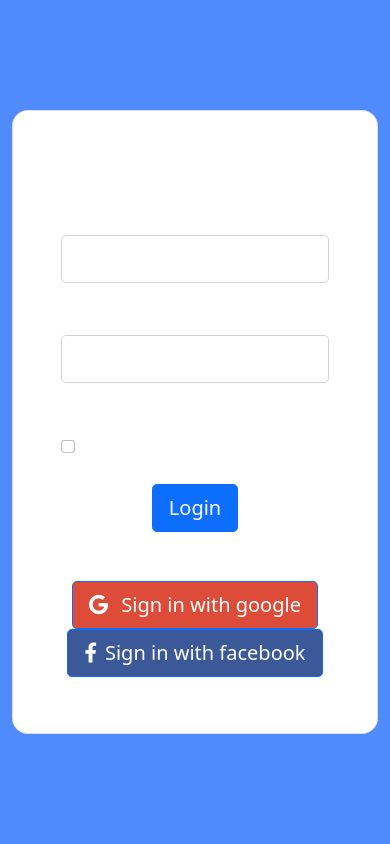
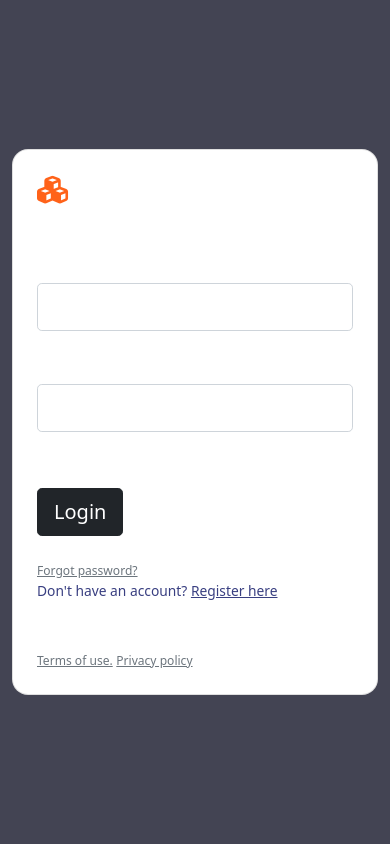
Before and after one commit to DovydasBerzanskas/eshop, a Spring Boot app: page /login in a window 390 px wide. Run offline with Spring Boot 4, Linux system fonts and the light colour scheme; some of the project's set-up classes (security, data sources, template engines, error pages and the like) are left out, and stand-ins take their place; some libraries are stand-ins or nearby versions.

Commit message:
[ESHOP] add custom login page, minor bug fixes

```diff
--- a/src/main/java/lt/codeacademy/eshop/security/controller/LoginController.java
+++ b/src/main/java/lt/codeacademy/eshop/security/controller/LoginController.java
@@ -8,7 +8,7 @@
 public class LoginController {
 
     @GetMapping("/login")
-    public String opneLoginPage() {
+    public String openLoginPage() {
         return "security/login";
     }
 }
--- a/src/main/resources/templates/security/login.html
+++ b/src/main/resources/templates/security/login.html
@@ -3,40 +3,52 @@
       lang="en">
 <head th:replace="~{fragments/layout :: head('Login')}"></head>
 <body class="login">
-<section class="vh-100" style="background-color: #508bfc;">
+<section class="vh-100">
     <div class="container py-5 h-100">
         <div class="row d-flex justify-content-center align-items-center h-100">
-            <div class="col-12 col-md-8 col-lg-6 col-xl-5">
-                <div class="card shadow-2-strong" style="border-radius: 1rem;">
-                    <div class="card-body p-5 text-center">
+            <div class="col col-xl-10">
+                <div class="card" style="border-radius: 1rem;">
+                    <div class="row g-0">
+                        <div class="col-md-6 col-lg-5 d-none d-md-block">
+                            <img src="https://mdbcdn.b-cdn.net/img/Photos/new-templates/bootstrap-login-form/img1.webp"
+                                 alt="login form" class="img-fluid" style="border-radius: 1rem 0 0 1rem;" />
+                        </div>
+                        <div class="col-md-6 col-lg-7 d-flex align-items-center">
+                            <div class="card-body p-4 p-lg-5 text-black">
+                                <form method="POST" th:action="@{/login}">
+                                    <div class="d-flex align-items-center mb-3 pb-1">
+                                        <i class="fas fa-cubes fa-2x me-3" style="color: #ff6219;"></i>
+                                        <span class="h1 fw-bold mb-0">Logo</span>
+                                    </div>
 
-                        <h3 class="mb-5">Sign in</h3>
+                                    <h5 class="fw-normal mb-3 pb-3" style="letter-spacing: 1px;">Sign into your account</h5>
 
                                     <div class="form-outline mb-4">
-                            <input type="email" id="typeEmailX-2" class="form-control form-control-lg" />
-                            <label class="form-label" for="typeEmailX-2">Email</label>
+                                        <input type="email" id="form2Example17" class="form-control form-control-lg"
+                                               name="loginEmail"/>
+                                        <label class="form-label" for="form2Example17">Email address</label>
                                     </div>
 
                                     <div class="form-outline mb-4">
-                            <input type="password" id="typePasswordX-2" class="form-control form-control-lg" />
-                            <label class="form-label" for="typePasswordX-2">Password</label>
+                                        <input type="password" id="form2Example27" class="form-control form-control-lg"
+                                               name="loginPassword" />
+                                        <label class="form-label" for="form2Example27">Password</label>
                                     </div>
 
-                        <!-- Checkbox -->
-                        <div class="form-check d-flex justify-content-start mb-4">
-                            <input class="form-check-input" type="checkbox" value="" id="form1Example3" />
-                            <label class="form-check-label" for="form1Example3"> Remember password </label>
+                                    <div th:if="${param.error}" th:text="'Nezinoma klaida!'"></div>
+
+                                    <div class="pt-1 mb-4">
+                                        <button class="btn btn-dark btn-lg btn-block" type="submit">Login</button>
                                     </div>
 
-                        <button class="btn btn-primary btn-lg btn-block" type="submit">Login</button>
-
-                        <hr class="my-4">
-
-                        <button class="btn btn-lg btn-block btn-primary" style="background-color: #dd4b39;"
-                                type="submit"><i class="fab fa-google me-2"></i> Sign in with google</button>
-                        <button class="btn btn-lg btn-block btn-primary mb-2" style="background-color: #3b5998;"
-                                type="submit"><i class="fab fa-facebook-f me-2"></i>Sign in with facebook</button>
-
+                                    <a class="small text-muted" href="#!">Forgot password?</a>
+                                    <p class="mb-5 pb-lg-2" style="color: #393f81;">Don't have an account? <a href="#!"
+                                                                                                              style="color: #393f81;">Register here</a></p>
+                                    <a href="#!" class="small text-muted">Terms of use.</a>
+                                    <a href="#!" class="small text-muted">Privacy policy</a>
+                                </form>
+                            </div>
+                        </div>
                     </div>
                 </div>
             </div>
```
Also changed, not shown: src/main/java/lt/codeacademy/eshop/security/config/SecurityConfig.java (+8 -6 lines). Lines whose indentation alone changed are shown as unchanged.
